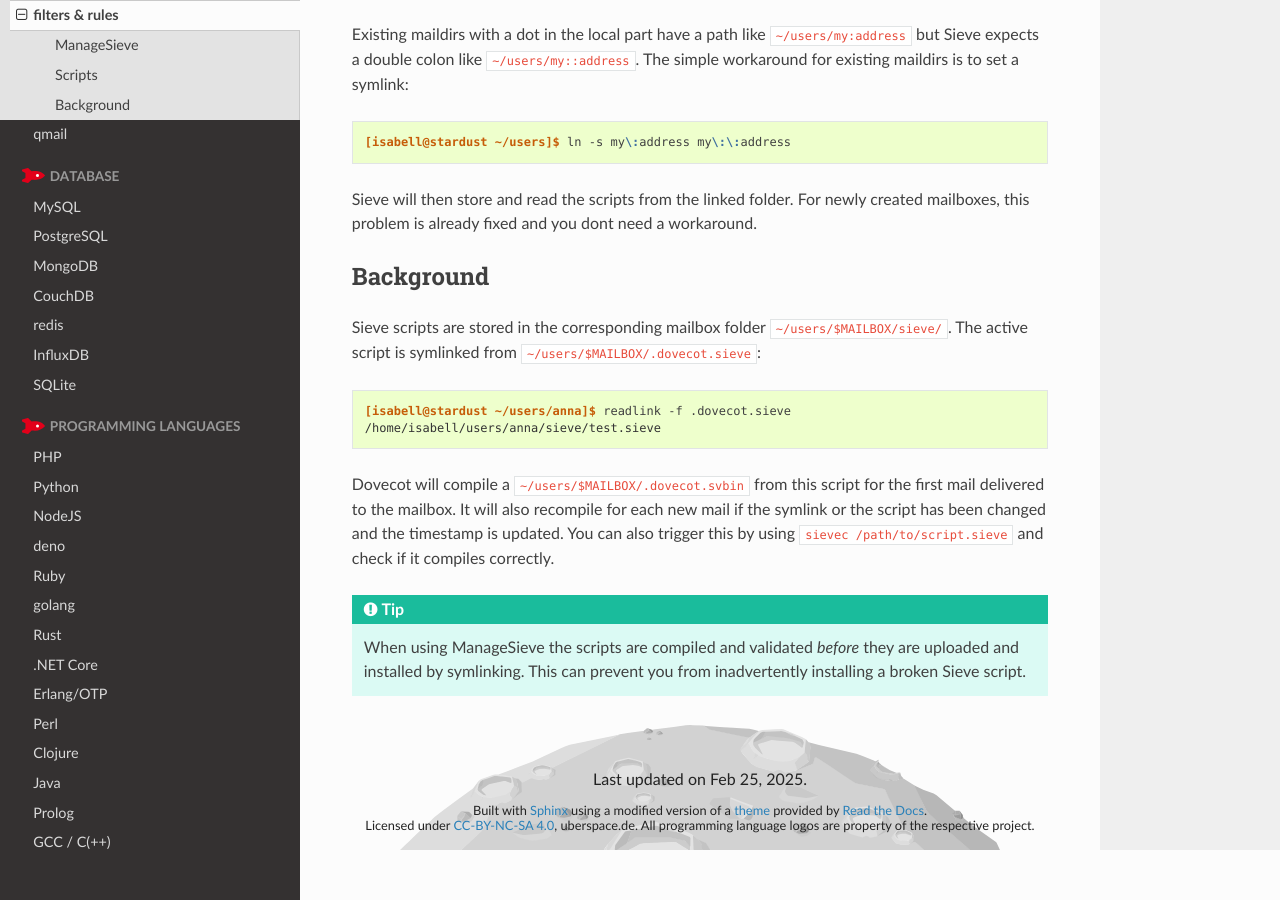
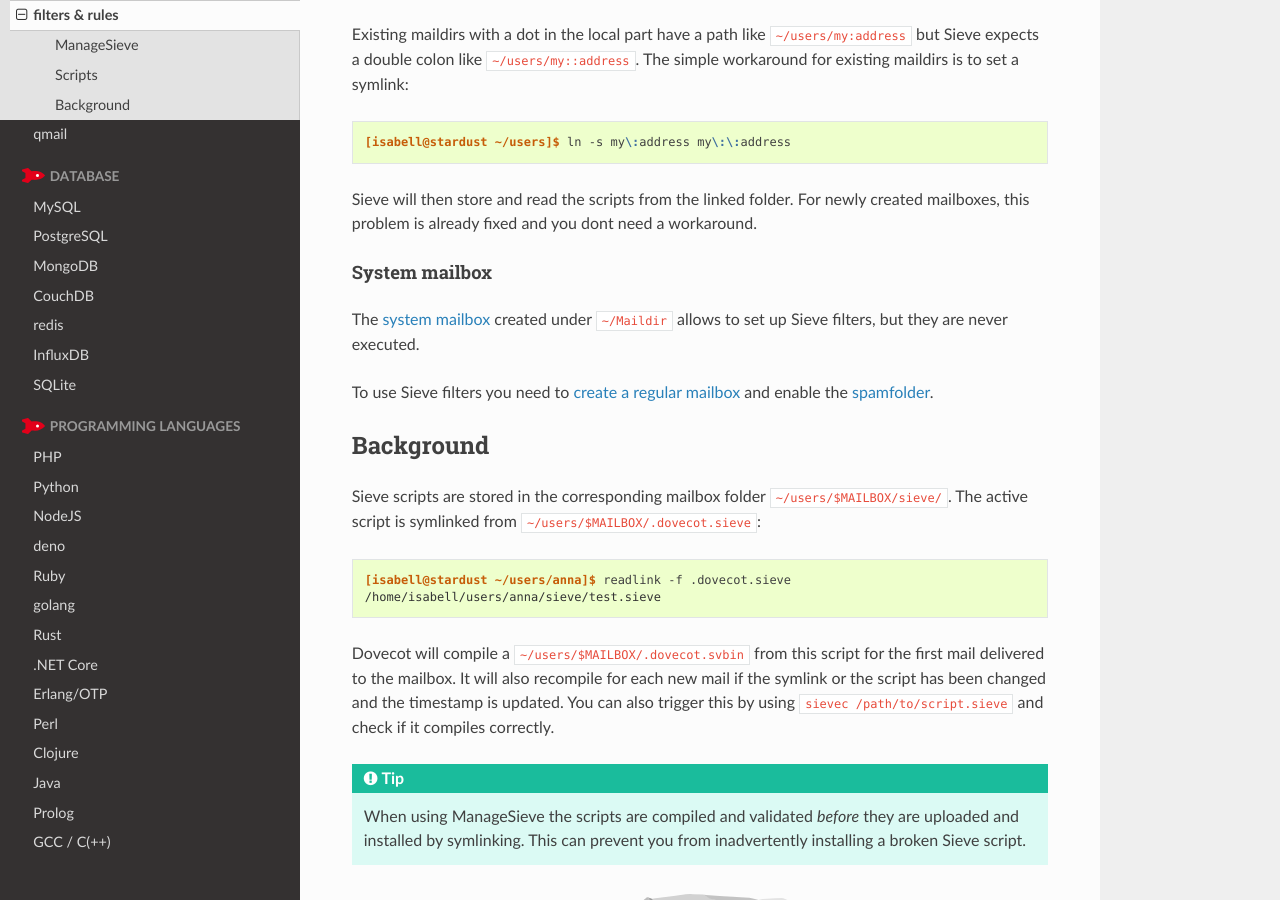
Before and after one commit to Uberspace/manual, a Sphinx documentation site: the page built from source/mail-filters.rst, in a window 1280 px wide and 900 px high, scrolled down 3389 px. Built offline with Sphinx 7.4.7 and the Read the Docs theme 3.1.0, drawn with Linux system fonts in a browser that asks for light colours; pages that are not in the unit, such as notebooks, are missing from menus.

Commit message:
feat: Add note about system mailbox in filters
Sieve filters dont work in the system mailbox.
Add a note about this issue on the filter page as well,
instead of the mailbox page only.

```diff
--- a/source/mail-filters.rst
+++ b/source/mail-filters.rst
@@ -163,6 +163,13 @@ Existing maildirs with a dot in the local part have a path like ``~/users/my:add
 
 Sieve will then store and read the scripts from the linked folder. For newly created mailboxes, this problem is already fixed and you dont need a workaround.
 
+System mailbox
+--------------
+
+The :doc:`system mailbox <mail-mailboxes>` created under ``~/Maildir`` allows to set up Sieve filters, but they are never executed.
+
+To use Sieve filters you need to :doc:`create a regular mailbox <mail-mailboxes>` and enable the :doc:`spamfolder <mail-spam>`.
+
 Background
 ##########
 
```
